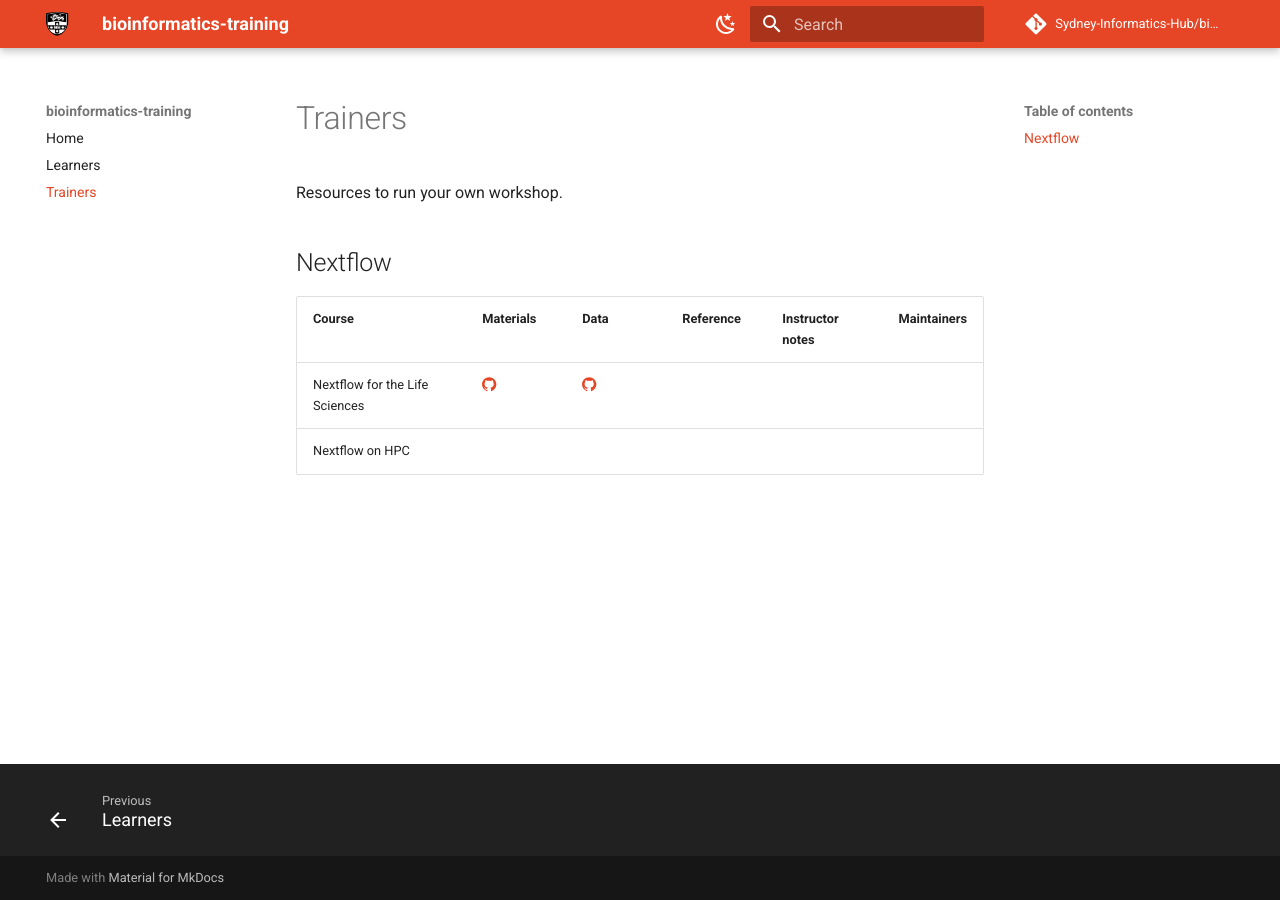
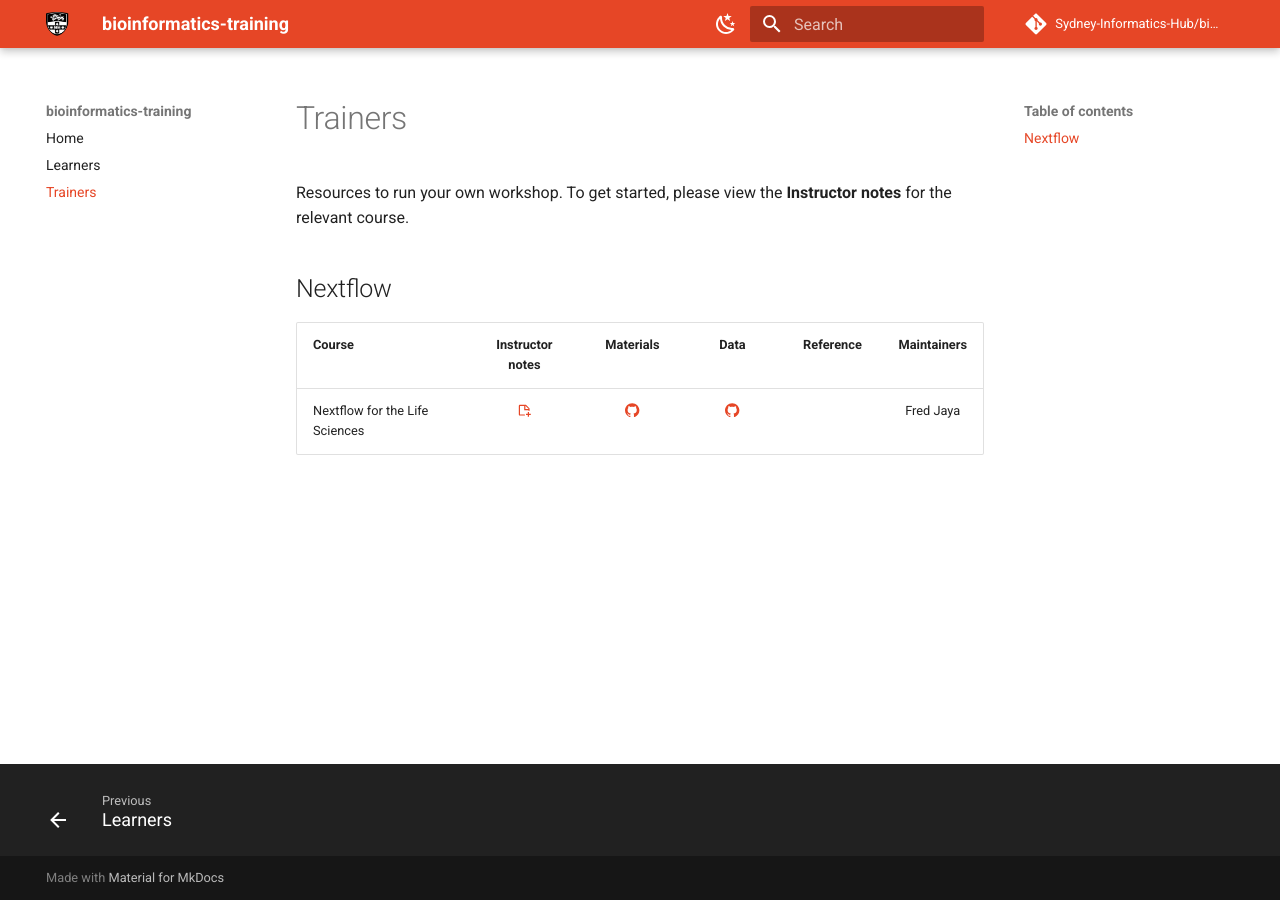
Before and after one commit to Sydney-Informatics-Hub/bioinformatics-training, an MkDocs documentation site: the page built from docs/trainers.md, in a window 1280 px wide. Built offline with MkDocs 1.6.1 and Material for MkDocs 9.7.7, drawn with Linux system fonts in a browser that asks for light colours; comment, search, counter and statistics services are not loaded.

Commit message:
MAINT: Table formatting, add links to sih nextflow training

```diff
--- a/docs/trainers.md
+++ b/docs/trainers.md
@@ -1,10 +1,10 @@
 # Trainers
 
-Resources to run your own workshop.
+Resources to run your own workshop. To get started, please view the
+**Instructor notes** for the relevant course.
 
 ## Nextflow
 
-| Course                         | Materials | Data | Reference | Instructor notes | Maintainers |
-| ------------------------------ | --------- | ---- | --------- | ---------------- | ----------- |
-| Nextflow for the Life Sciences | [:simple-github:](https://github.com/Sydney-Informatics-Hub/nf4ls-data) | [:simple-github:](https://github.com/Sydney-Informatics-Hub/nf4ls-materials) |           |                  |             |
-| Nextflow on HPC                |           |      |           |                  |             |
+| Course                         | Instructor notes                                                                          | Materials                                                                | Data                                                                          | Reference | Maintainers |
+| ------------------------------ | :---------------------------------------------------------------------------------------: | :----------------------------------------------------------------------: | :---------------------------------------------------------------------------: | :-------: | :---------: |
+| Nextflow for the Life Sciences | [:material-note-plus-outline:](https://github.com/Sydney-Informatics-Hub/nf4ls-materials/instructor) | [:simple-github:](https://github.com/Sydney-Informat ics-Hub/nf4ls-data) | [:simple-github:](https://github.com/Sydney-Informatics-Hub/nf4ls-materials) |           | Fred Jaya   |
```
Also changed, not shown: docs/learners.md (+6 -3 lines).
